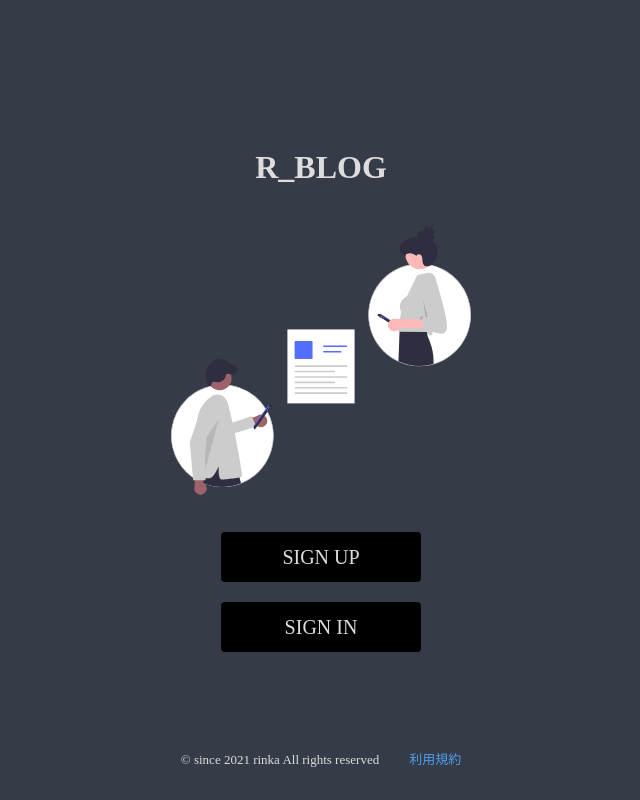
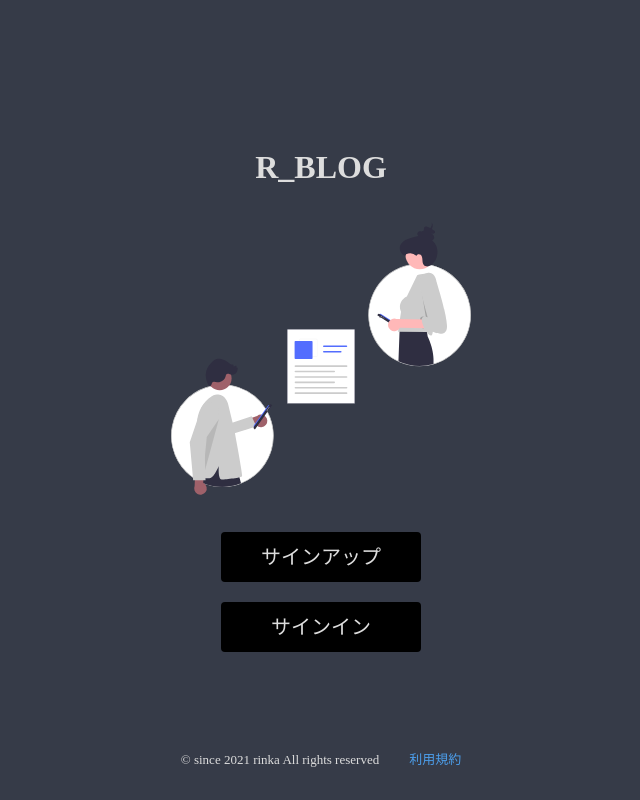
Before and after one commit to rinka0v0/R_BLOG-frontend, a Next.js app: page / in a window 1280 px wide. Shown: the whole page, without its empty margins (319-959 px from the left). Built offline with nearby package versions, Linux system fonts and the light colour scheme; no server answers.

Commit message:
index.jsxを日本語表記に変更

```diff
--- a/src/components/Wysiwyg/index.js
+++ b/src/components/Wysiwyg/index.js
@@ -26,7 +26,6 @@ const Wysiwyg = memo((props) => {
     if (editorState && title.trim().length !== 0) {
       try {
         const content = JSON.stringify(convertToRaw(data));
-        console.log(content);
         const res = await postArticle({ title: title, data: content });
         Router.replace("/home");
       } catch (error) {
--- a/src/pages/index.jsx
+++ b/src/pages/index.jsx
@@ -36,12 +36,12 @@ const IndexPage = () => {
           />
         </div>
         <LinkButton
-          value="SIGN UP"
+          value="サインアップ"
           url="/signUp"
           className={styles.linkButton}
         />
         <LinkButton
-          value="SIGN IN"
+          value="サインイン"
           url="/signIn"
           className={styles.linkButton}
         />
```
